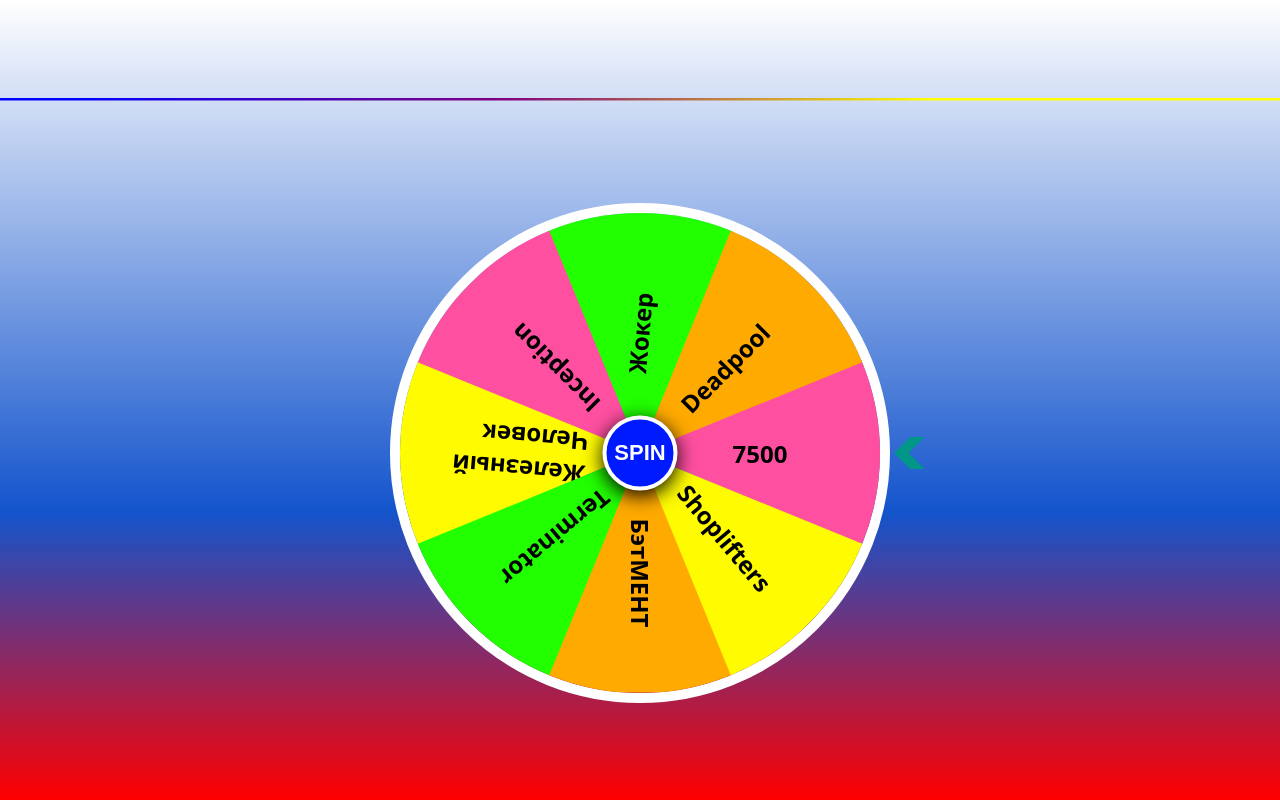
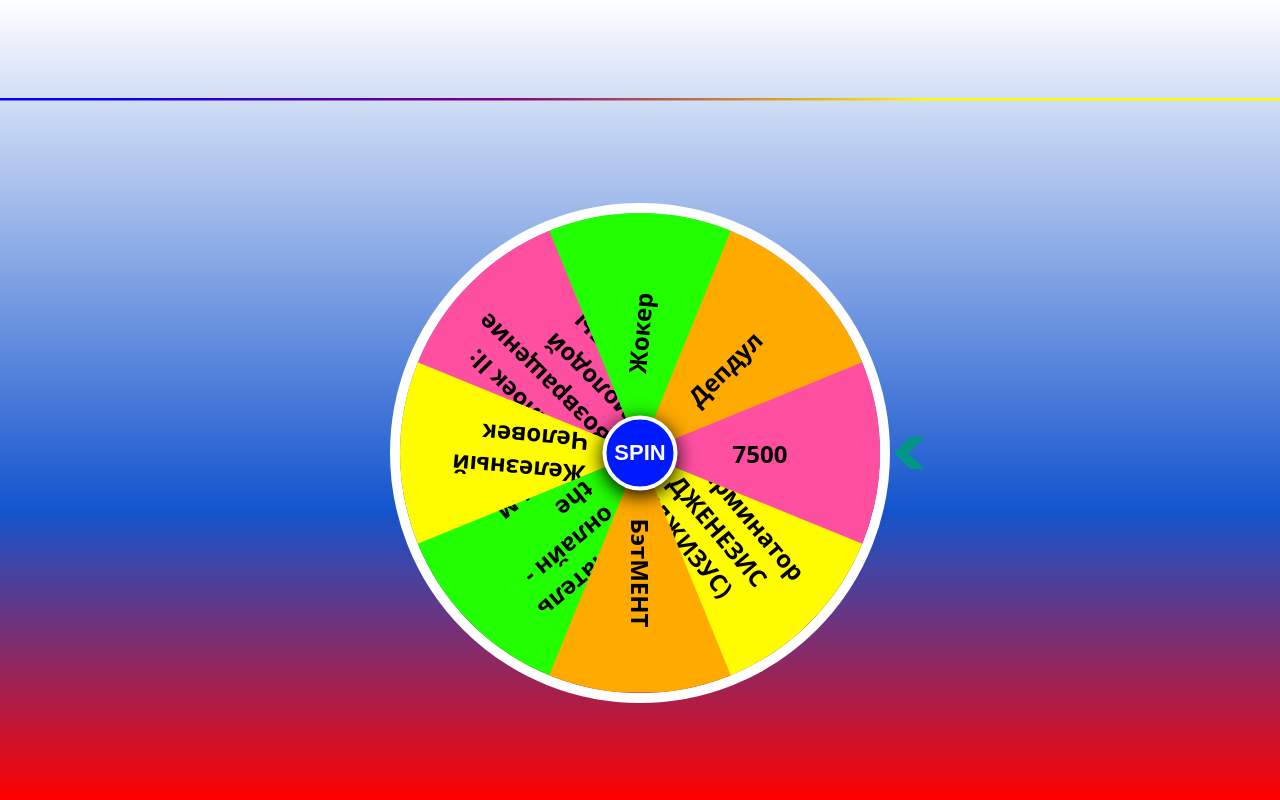
Before and after one commit to markeesh/markeesh.github.io, a plain HTML site: page index.html in a window 1280 px wide. Shown: the top 800 px of the page. Drawn offline with Linux system fonts and the light colour scheme.

Commit message:
Update index.html

```diff
--- a/index.html
+++ b/index.html
@@ -18,10 +18,10 @@
         <span class="span4"><b>Жокер</b></span>
       </div>
       <div class="box2">
-        <span class="span1"><b>Shoplifters</b></span>
-        <span class="span2"><b>Inception</b></span>
-        <span class="span3"><b>Deadpool</b></span>
-        <span class="span4"><b>Terminator</b></span>
+        <span class="span1"><b>Тирминатор ДЖЕНЕЗИС (ДЖИЗУС)</b></span>
+        <span class="span2"><b>Абдылбек II: Возвращение молодой легенды</b></span>
+        <span class="span3"><b>Депдул</b></span>
+        <span class="span4"><b>Копатель онлайн - the фильм</b></span>
       </div>
     </div>
     <button class="spin" onclick="rotateFunction()">SPIN</button>
```
